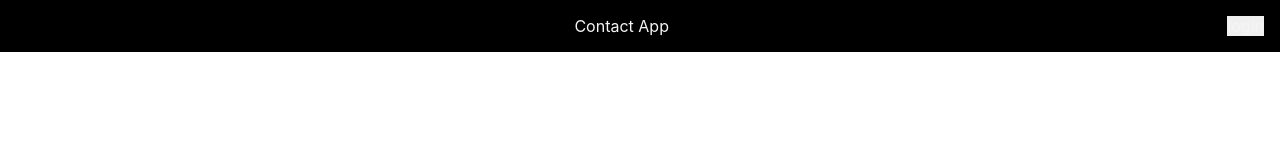
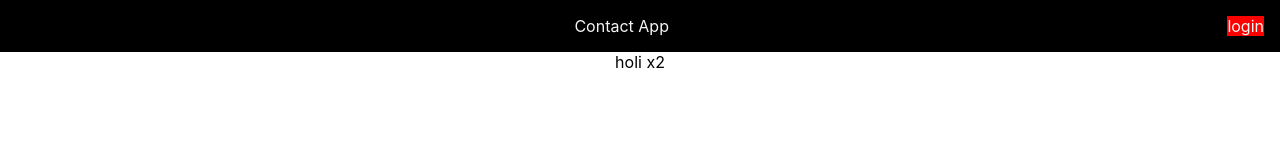
Before and after one commit to royemerson97/Contact-App, a React (Create React App) app: page /#/contacts in a window 1280 px wide. Shown: the top 160 px of the page. Built offline with nearby package versions, Linux system fonts and the light colour scheme.

Commit message:
Routes fixed

```diff
--- a/package.json
+++ b/package.json
@@ -6,6 +6,7 @@
     "react": "^16.7.0",
     "react-dom": "^16.7.0",
     "react-jss": "^8.6.1",
+    "react-router-dom": "^4.3.1",
     "react-scripts": "2.1.3"
   },
   "scripts": {
--- a/src/App.js
+++ b/src/App.js
@@ -1,9 +1,11 @@
 import React, { Component } from 'react';
 import './App.css';
 import { StyledHeader } from './shared/components/header.component';
+import InjectSheet from 'react-jss'
+import { AppRoutes } from './main-routes';
 
 const OverrideStyles = () => ({
-  login:{
+  loginOverride:{
     background : 'red'
   }
 })
@@ -12,10 +14,11 @@ class App extends Component {
   render() {
     return (
       <div className="App">
-        <StyledHeader classes={OverrideStyles.login}/>
+        <StyledHeader classes={{login : this.props.classes.loginOverride}}/>
+        <AppRoutes/>
       </div>
     );
   }
 }
 
-export default App;
+export default InjectSheet(OverrideStyles)(App);
--- /dev/null
+++ b/src/contacts/components/contact-details.jsx
@@ -0,0 +1,16 @@
+import React from 'react'
+import InjectSheet from 'react-jss'
+
+const styles = (theme) => ({
+    text : {
+        color : theme.colors.secundary,
+    },
+});
+
+const ContactDetails = ({classes}) =>(
+    <div className={classes.text}>
+        Detalles
+    </div>
+)
+
+export const ContactDetailsStyles = InjectSheet(styles)(ContactDetails);
--- /dev/null
+++ b/src/contacts/components/contact-list.jsx
@@ -0,0 +1,7 @@
+import React from 'react'
+
+export const ContactList = ({classes}) => (
+    <form>
+        holi x2
+    </form>
+);
--- /dev/null
+++ b/src/contacts/routes.jsx
@@ -0,0 +1,21 @@
+import React from 'react'
+
+import { Switch, Route } from 'react-router-dom'
+import { ContactDetailsStyles } from './components/contact-details';
+import { ContactList } from './components/contact-list';
+
+export const Contacts = (props) => {
+    return (
+        <Switch>
+            <Route exact path={`${props.match.path}`} render={(props) => (
+                <ContactList />
+            )} />
+            <Route path={`${props.match.path}/:id`} render={(props) => (
+                <ContactDetailsStyles />
+            )} />
+            <Route path='/contacts/add' render={(props) => (
+                <ContactDetailsStyles />
+            )} />
+        </Switch>
+    )
+}
--- a/src/index.js
+++ b/src/index.js
@@ -3,16 +3,21 @@ import ReactDOM from 'react-dom';
 import './index.css';
 import App from './App';
 import * as serviceWorker from './serviceWorker';
-import {ThemeProvider} from 'react-jss';
-import querry1 from './shared/themes/querry1'
-import v2 from './shared/themes/v2'
+import { ThemeProvider } from 'react-jss';
+import querry1 from './shared/themes/querry1';
+//import v2 from './shared/themes/v2';
+import { HashRouter } from 'react-router-dom';
+
 
 const root = document.getElementById('root')
 
 
-ReactDOM.render(<ThemeProvider theme={querry1}>
-    <App />
-</ThemeProvider>, root);
+ReactDOM.render(
+    <HashRouter>
+        <ThemeProvider theme={querry1}>
+            <App />
+        </ThemeProvider>
+    </HashRouter>, root);
 
 // If you want your app to work offline and load faster, you can change
 // unregister() to register() below. Note this comes with some pitfalls.
--- /dev/null
+++ b/src/main-routes.jsx
@@ -0,0 +1,12 @@
+import React from 'react';
+import { Switch, Route } from 'react-router-dom';
+import { Contacts } from './contacts/routes';
+
+export const AppRoutes = (props) => {
+    console.log(props.match);
+    return (
+        <Switch>
+            <Route path="/contacts" component={Contacts} />
+        </Switch>
+    )
+}
```
Also changed, not shown: 1 other file (tests, documents, lock files or other folders).
